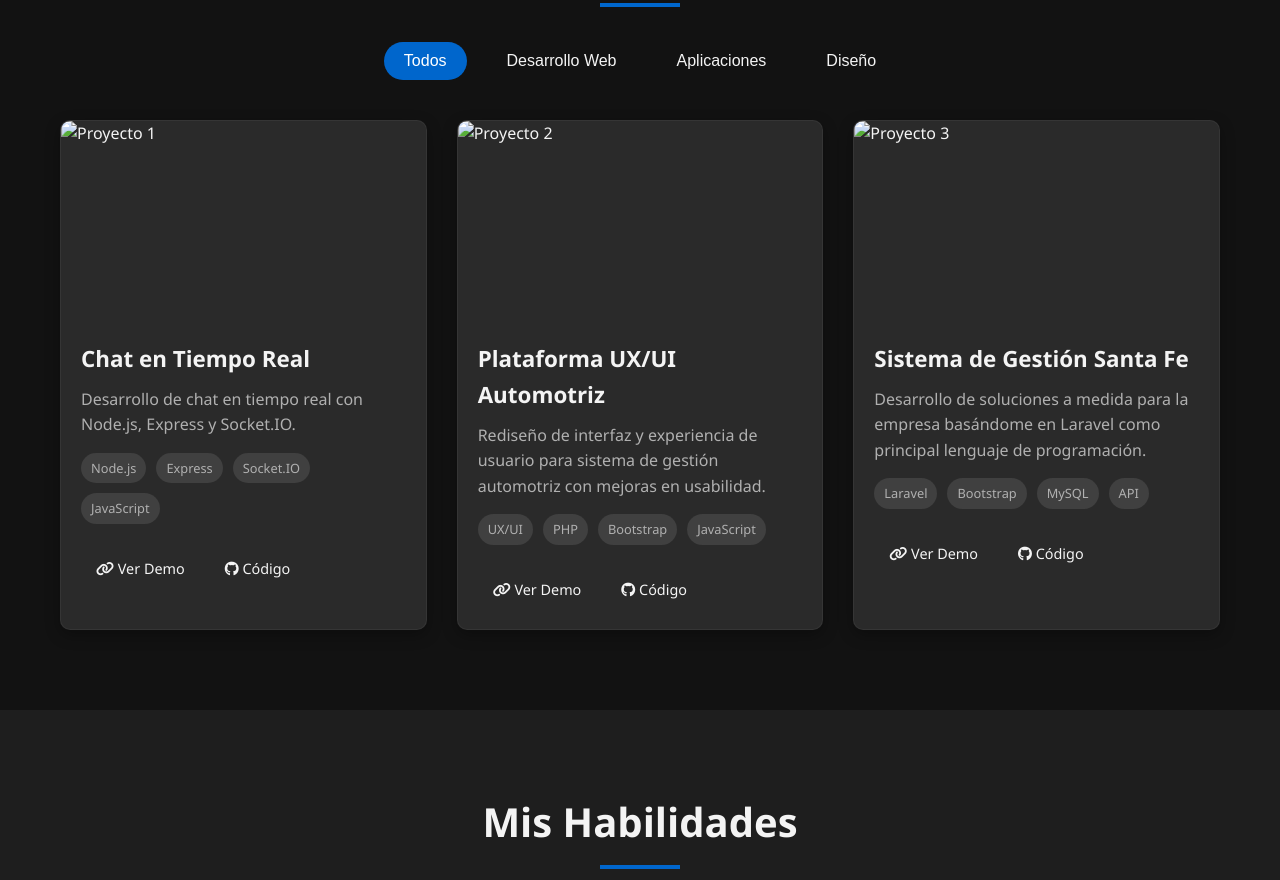
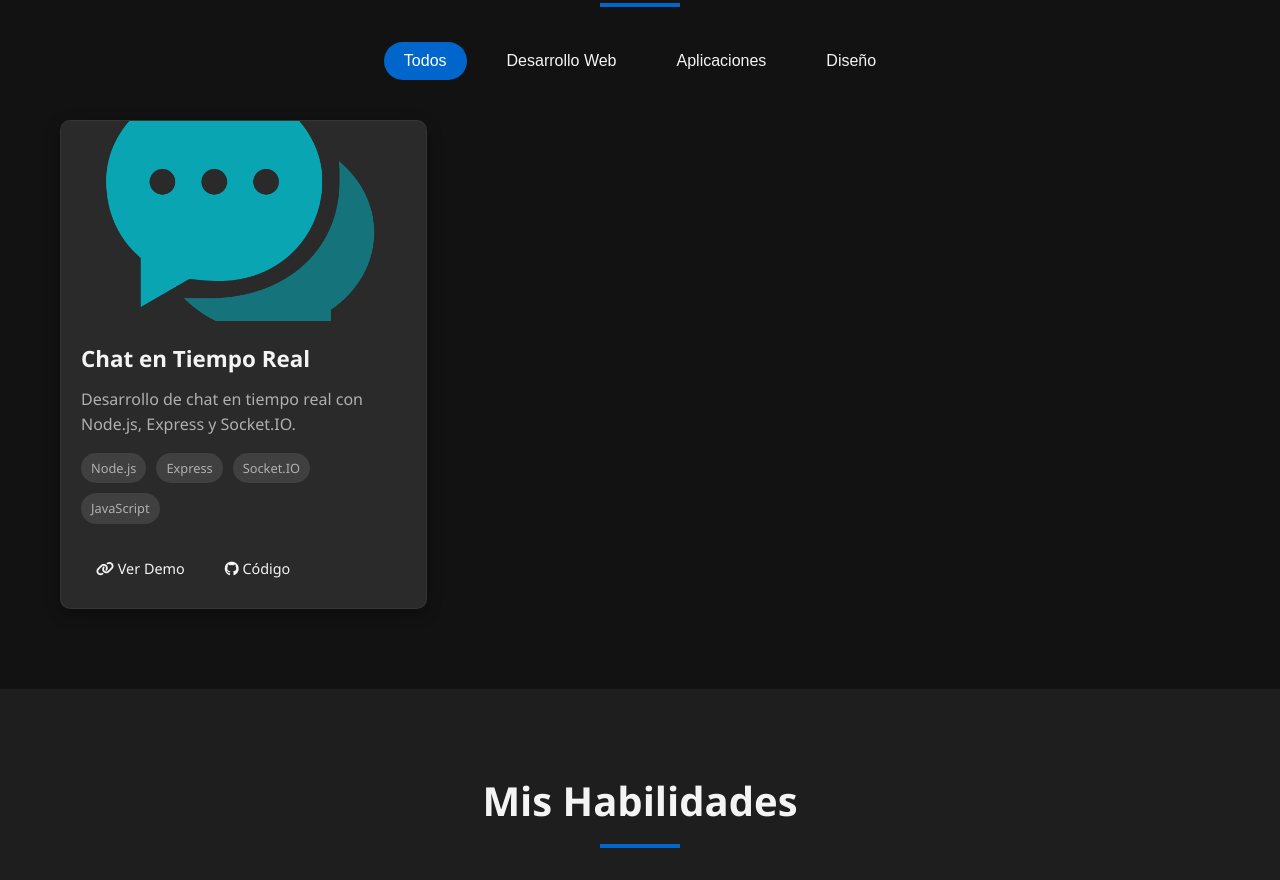
Before and after one commit to ErnestoDiazM/portafolio, a website: page index.html in a window 1280 px wide. Shown: the part 1620-2500 px from the top of the page. Drawn offline with Linux system fonts and the light colour scheme.

Commit message:
se añade proyecto funcional

```diff
--- a/index.html
+++ b/index.html
@@ -79,7 +79,7 @@
             <div class="projects-grid">
                 <div class="project-card" data-category="web">
                     <div class="project-img">
-                        <img src="img/projects/project1.jpg" alt="Proyecto 1">
+                        <img src="img/image.png" alt="Proyecto 1">
                     </div>
                     <div class="project-info">
                         <h3>Chat en Tiempo Real</h3>
@@ -91,48 +91,8 @@
                             <span>JavaScript</span>
                         </div>
                         <div class="project-links">
-                            <a href="https://github.com/ErnestoDiazM/chat" class="btn-small"><i class="fas fa-link"></i> Ver Demo</a>
+                            <a href="https://chat-59bw.onrender.com" class="btn-small"><i class="fas fa-link"></i> Ver Demo</a>
                             <a href="https://github.com/ErnestoDiazM/chat" class="btn-small"><i class="fab fa-github"></i> Código</a>
-                        </div>
-                    </div>
-                </div>
-
-                <div class="project-card" data-category="app">
-                    <div class="project-img">
-                        <img src="img/projects/project2.jpg" alt="Proyecto 2">
-                    </div>
-                    <div class="project-info">
-                        <h3>Plataforma UX/UI Automotriz</h3>
-                        <p>Rediseño de interfaz y experiencia de usuario para sistema de gestión automotriz con mejoras en usabilidad.</p>
-                        <div class="project-tags">
-                            <span>UX/UI</span>
-                            <span>PHP</span>
-                            <span>Bootstrap</span>
-                            <span>JavaScript</span>
-                        </div>
-                        <div class="project-links">
-                            <a href="#" class="btn-small"><i class="fas fa-link"></i> Ver Demo</a>
-                            <a href="#" class="btn-small"><i class="fab fa-github"></i> Código</a>
-                        </div>
-                    </div>
-                </div>
-
-                <div class="project-card" data-category="web">
-                    <div class="project-img">
-                        <img src="img/projects/project3.jpg" alt="Proyecto 3">
-                    </div>
-                    <div class="project-info">
-                        <h3>Sistema de Gestión Santa Fe</h3>
-                        <p>Desarrollo de soluciones a medida para la empresa basándome en Laravel como principal lenguaje de programación.</p>
-                        <div class="project-tags">
-                            <span>Laravel</span>
-                            <span>Bootstrap</span>
-                            <span>MySQL</span>
-                            <span>API</span>
-                        </div>
-                        <div class="project-links">
-                            <a href="#" class="btn-small"><i class="fas fa-link"></i> Ver Demo</a>
-                            <a href="#" class="btn-small"><i class="fab fa-github"></i> Código</a>
                         </div>
                     </div>
                 </div>
```
Also changed, not shown: img/image.png (added).
